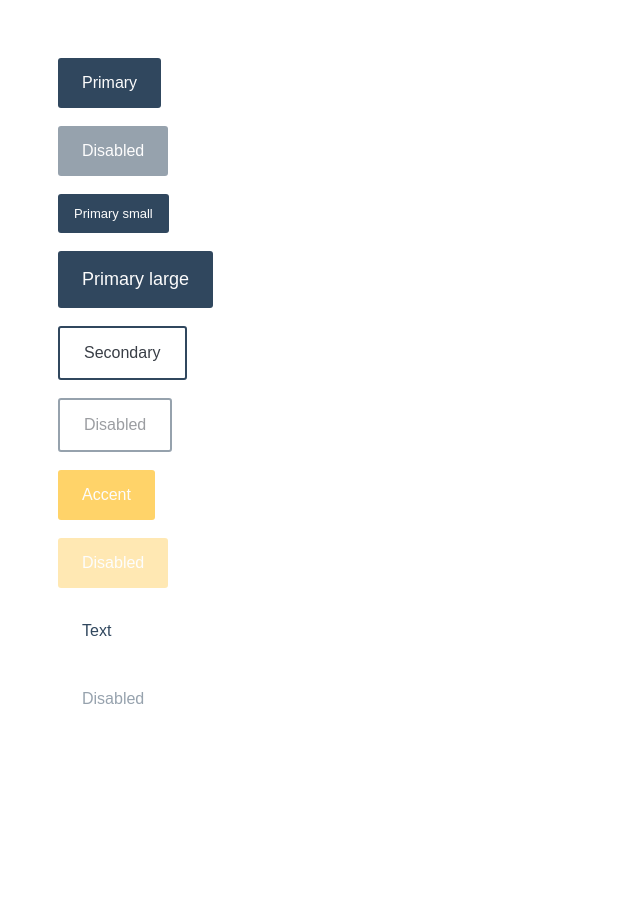
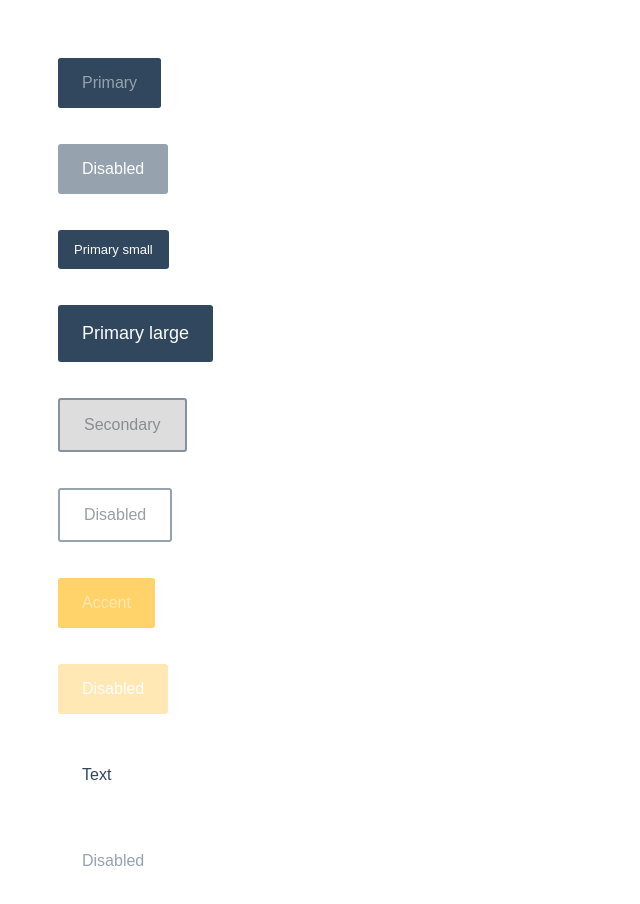
Before and after one commit to mitevskasara/library, a JavaScript app: page / in a window 1280 px wide. Shown: the top 904 px of the page, without its empty margins (0-640 px from the left). Before the commit the page ends 800 px from the top, so only its background shows below. Built offline with nearby package versions, Linux system fonts and the light colour scheme.

Commit message:
add loading state to button

```diff
--- a/App.js
+++ b/App.js
@@ -4,7 +4,7 @@ import "./global.css";
 export function App() {
   return (
     <div style={{ padding: '50px' }}>
-      <Button>Primary</Button>
+      <Button loading>Primary</Button>
       <br />
       <br />
       <Button disabled>Disabled</Button>
@@ -16,13 +16,13 @@ export function App() {
       <Button size='large'>Primary large</Button>
       <br />
       <br />
-      <Button variant='secondary'>Secondary</Button>
+      <Button variant='secondary' loading>Secondary</Button>
       <br />
       <br />
       <Button variant='secondary' disabled>Disabled</Button>
       <br />
       <br />
-      <Button variant='accent'>Accent</Button>
+      <Button variant='accent' loading>Accent</Button>
       <br />
       <br />
       <Button variant='accent' disabled>Disabled</Button>
--- a/button/button.css
+++ b/button/button.css
@@ -1,19 +1,22 @@
+.container {
+  position: relative;
+  cursor: pointer;
+  width: fit-content;
+}
+
 .button--small {
   font-size: small;
   padding: 12px 16px;
-  cursor: pointer;
 }
 
 .button--medium {
   font-size: medium;
   padding: 16px 24px;
-  cursor: pointer;
 }
 
 .button--large {
   font-size: large;
   padding: 18px 24px;
-  cursor: pointer;
 }
 
 .button:disabled {
@@ -60,3 +63,36 @@
   border: 0;
   color: var(--primary);
 }
+
+@keyframes loading {
+  from {
+    width: 0;
+  }
+
+  to {
+    width: 100%;
+  }
+}
+
+.loader {
+  width: 0;
+  height: 100%;
+  animation: loading 5s linear forwards;
+  position: absolute;
+  top: 0;
+  left: 0;
+  z-index: -1;
+  border-radius: var(--border-radius);
+}
+
+.loader--primary {
+  background-color: var(--primary);
+}
+
+.loader--secondary {
+  background-color: var(--secondary);
+}
+
+.loader--accent {
+  background-color: var(--accent);
+}
--- a/button/index.js
+++ b/button/index.js
@@ -1,10 +1,13 @@
 import './button.css';
 
-function Button({ children, variant = 'primary', className, size = 'medium', ...props }) {
+function Button({ children, variant = 'primary', className, loading = false, size = 'medium', disabled, ...props }) {
   return (
-    <button {...props} className={`button button--${variant} button--${size} ${className}`}>
-      {children}
-    </button>
+    <div className="container">
+      <button {...props} className={`button button--${variant} button--${size} ${className}`} disabled={disabled || loading}>
+        {children}
+      </button>
+      {loading && <div className={`loader loader--${variant}`} />}
+    </div>
   );
 }
 
```
